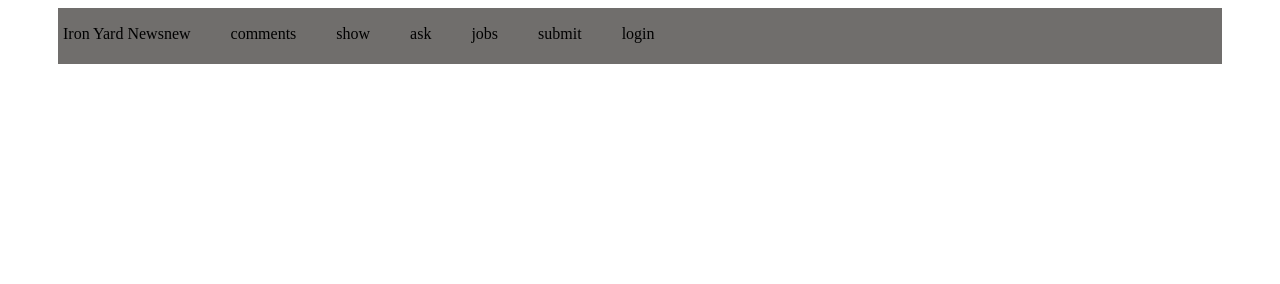
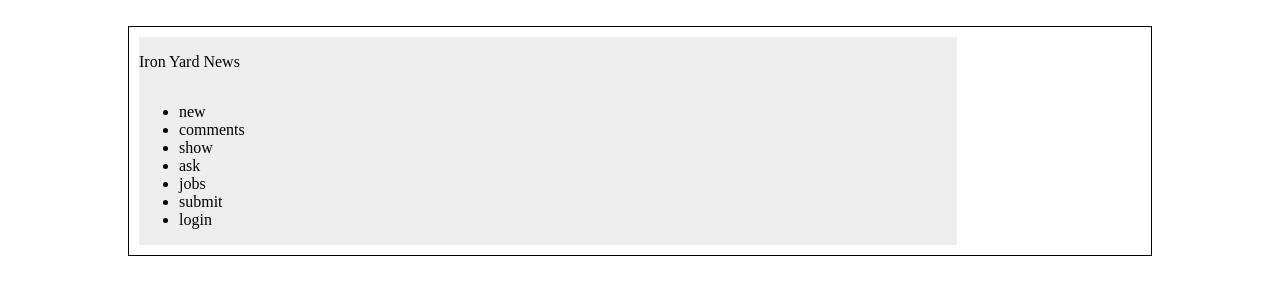
Before and after one commit to marybethclark/the-iron-news, a plain HTML site: page index.html in a window 1280 px wide. Drawn offline with Linux system fonts and the light colour scheme.

Commit message:
about to give up on trying to get rid of the bullet points that have now showed up in my unordered list of nav bar items - going to try a fresh approach

```diff
--- a/index.html
+++ b/index.html
@@ -4,16 +4,24 @@
     <meta charset="utf-8">
     <title>The Iron Yard News homework assignment</title>
   </head>
+<!-- BODY BEGINS HERE -->
   <body>
-  <div class= "banner">
+    <header>
+
+  <div class= "container">
     <p>Iron Yard News</p>
-    <p> new </p>
-    <ol> comments</ol>
-    <ol> show</ol>
-    <ol> ask</ol>
-    <ol> jobs</ol>
-    <ol> submit</ol>
-    <ol> login</ol>
+    <div>
+    <ul>
+    <li class="nav items"> new </li>
+    <li class="nav items"> comments</li>
+    <li class="nav items"> show</li>
+    <li class="nav items"> ask</li>
+    <li class="nav items"> jobs</li>
+    <li class="nav items"> submit</li>
+    <li class="nav items"> login</li>
+  </ul>
+</div>
+
   <!--The code below tells the html file to connect to the main.css file.-->
   <link rel = "stylesheet" href="main.css">
   </body>
--- a/main.css
+++ b/main.css
@@ -1,8 +1,39 @@
-.banner{
-  display: flex;
-  background-color:#706E6C;
-    padding:1px 5px 5px 5px;
-    margin-left: 50px;
-    margin-right: 50px
+body{
+  margin:2% 10%;
+  border: 1px solid black;
+}
+
+.container{
+  width: 80%;
+background-color: #eee;
+margin-left: 10px;
+margin-top: 10px;
+margin-bottom: 10px;
+}
+
+div{
+  display: inline-block;
+}
+.nav-items{
 
 }
+
+
+
+
+
+
+
+  /*display: flex;*/
+  /*background-color:#706E6C;*/
+
+    /*padding:10px 5px 5px 5px;*/
+    /*margin-left: 50px;*/
+    /*margin-right: 50px;*/
+
+}
+
+ul{
+  display: inline-block;
+
+}
```
